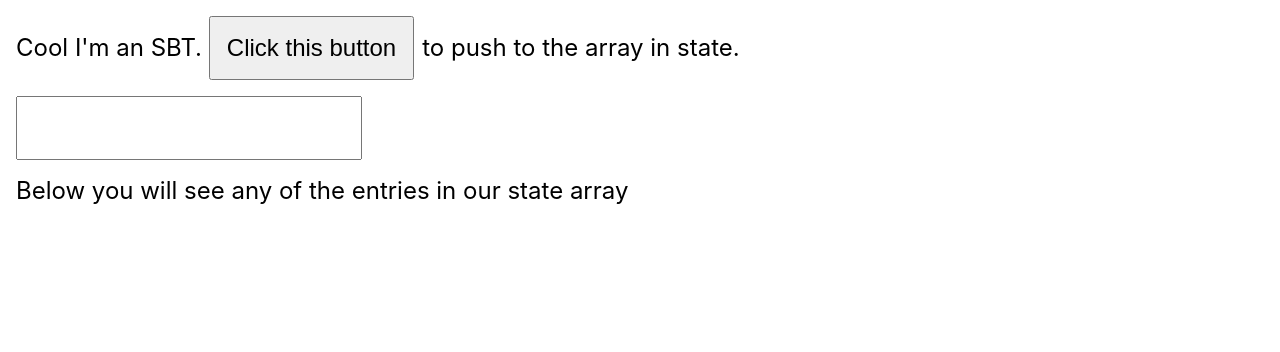
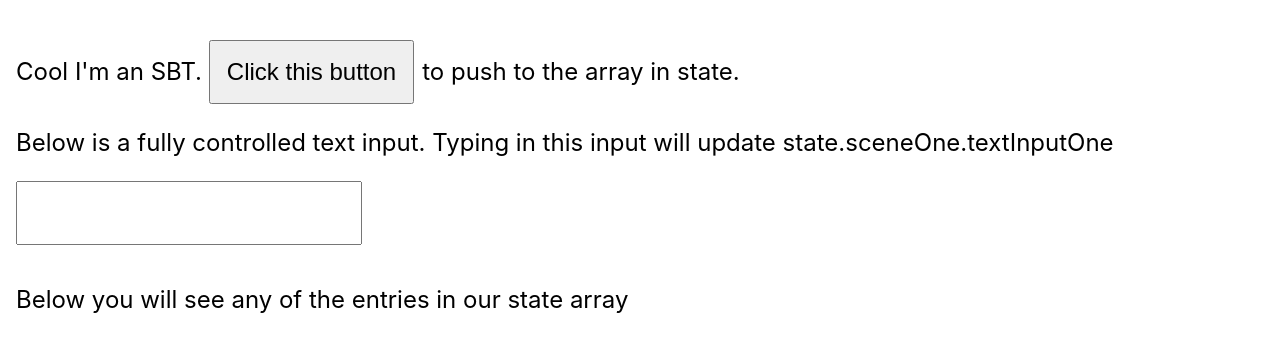
Before and after one commit to hcgaron/immer-generic-module-update, a React (Create React App) app: page / in a window 1280 px wide. Shown: the top 352 px of the page. Built offline with nearby package versions, Linux system fonts and the light colour scheme.

Commit message:
Updated styles and added some informative text

```diff
--- a/src/SBT.tsx
+++ b/src/SBT.tsx
@@ -57,7 +57,7 @@ export function SBT({ updateState, state }: SBTProps) {
 
   return (
     <div style={{ padding: "1rem" }}>
-      <div style={{ marginBottom: "1rem" }}>
+      <p>
         Cool I'm an SBT.{" "}
         <button
           onClick={handleButtonClick}
@@ -66,8 +66,12 @@ export function SBT({ updateState, state }: SBTProps) {
           Click this button
         </button>
         to push to the array in state.
-      </div>
+      </p>
       <div>
+        <p>
+          Below is a fully controlled text input. Typing in this input will
+          update state.sceneOne.textInputOne
+        </p>
         <input
           type="text"
           name="text-input-one"
@@ -78,7 +82,7 @@ export function SBT({ updateState, state }: SBTProps) {
         />
       </div>
       <div>
-        <span>Below you will see any of the entries in our state array</span>
+        <p>Below you will see any of the entries in our state array</p>
         <ul>
           {state?.sceneOne?.arrayOne?.map((entry, index) => (
             <li key={index}>{entry}</li>
```
